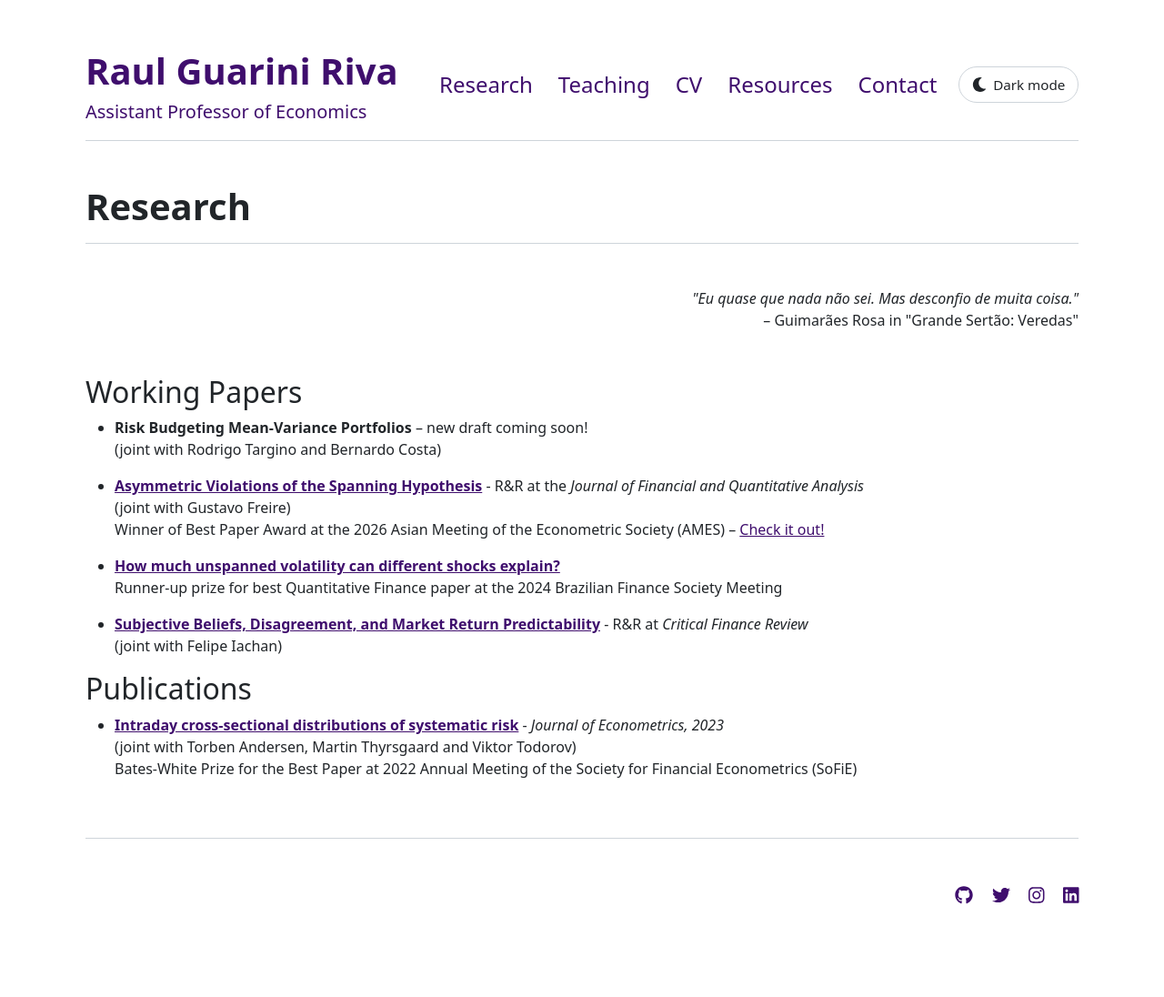
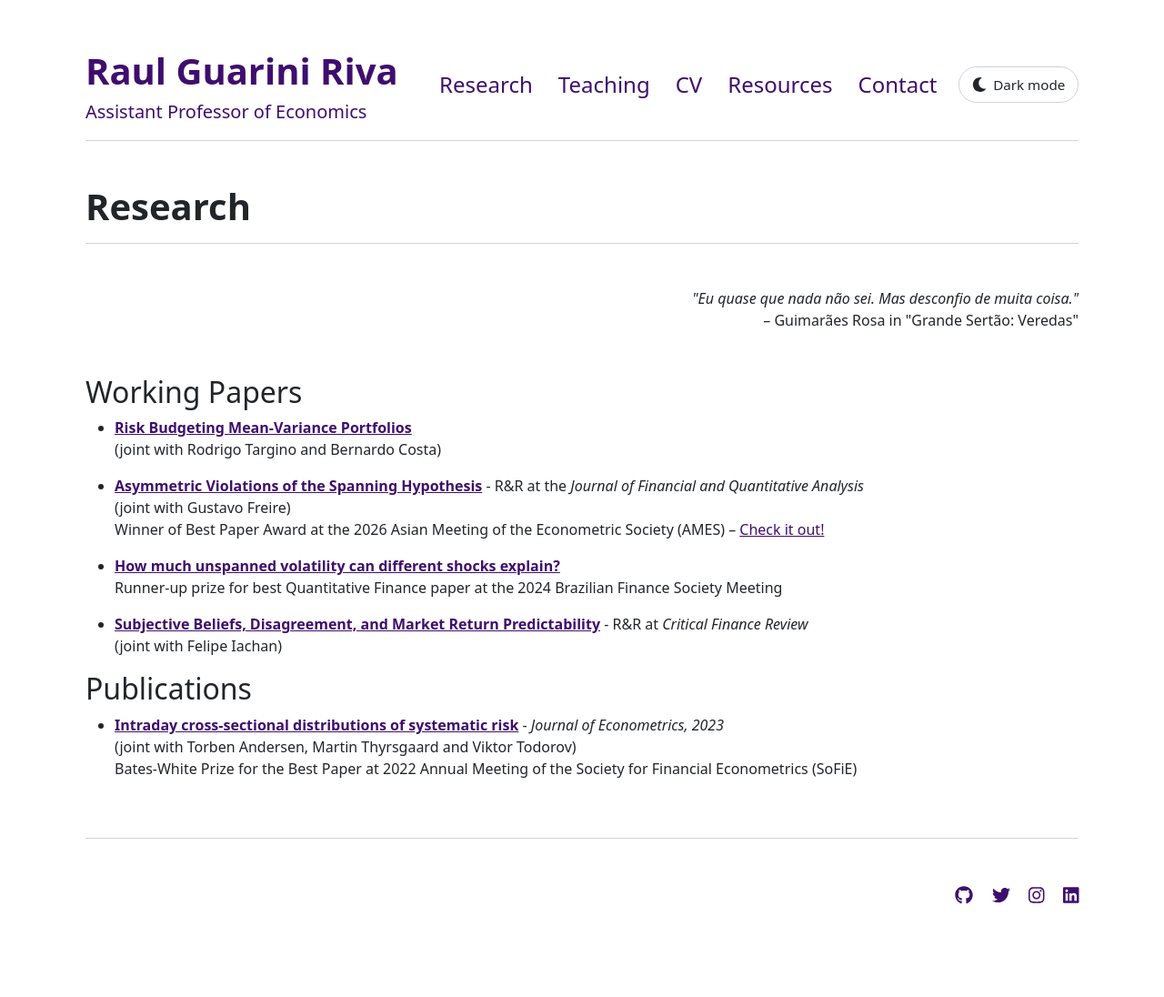
Before and after one commit to rgriva/rgriva.github.io, a Jekyll site: the page built from research.md, in a window 1280 px wide. Shown: the whole page at 91% size. Built offline with Jekyll 4.4.1, drawn with Linux system fonts in a browser that asks for light colours.

Commit message:
Add SSRN link to Risk Budgeting Mean-Variance Portfolios paper
Co-Authored-By: Claude Sonnet 5.5 <noreply@anthropic.com>

```diff
--- a/research.md
+++ b/research.md
@@ -4,7 +4,7 @@ title: "Research"
 ---
 
 ## Working Papers
- * **Risk Budgeting Mean-Variance Portfolios** -- new draft coming soon! <br>
+ * [**Risk Budgeting Mean-Variance Portfolios**](https://papers.ssrn.com/sol3/papers.cfm?abstract_id=7672259) <br>
   (joint with Rodrigo Targino and Bernardo Costa)
 
  * [**Asymmetric Violations of the Spanning Hypothesis**](assets/documents/Yield_ML_Paper.pdf) - R&R at the *Journal of Financial and Quantitative Analysis* <br>
```
